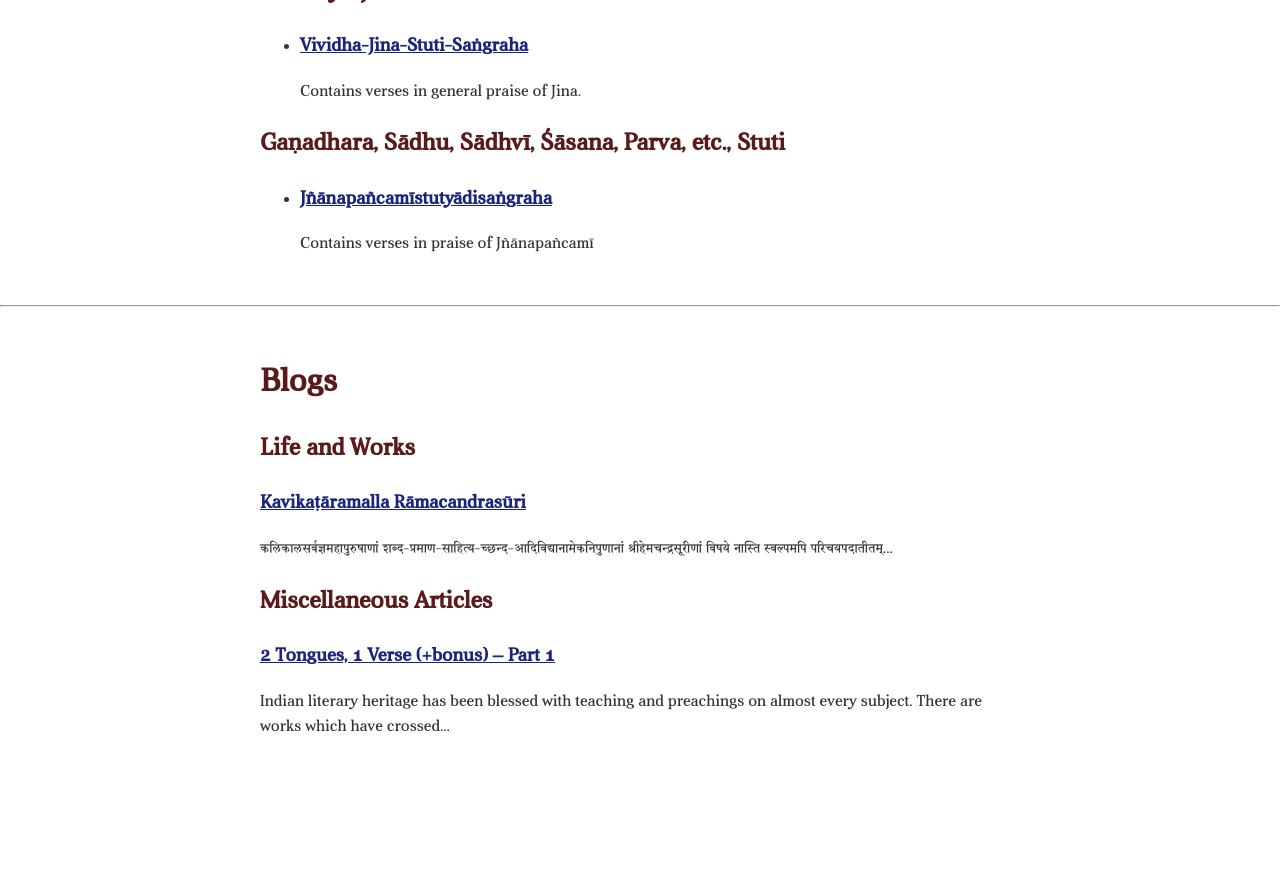
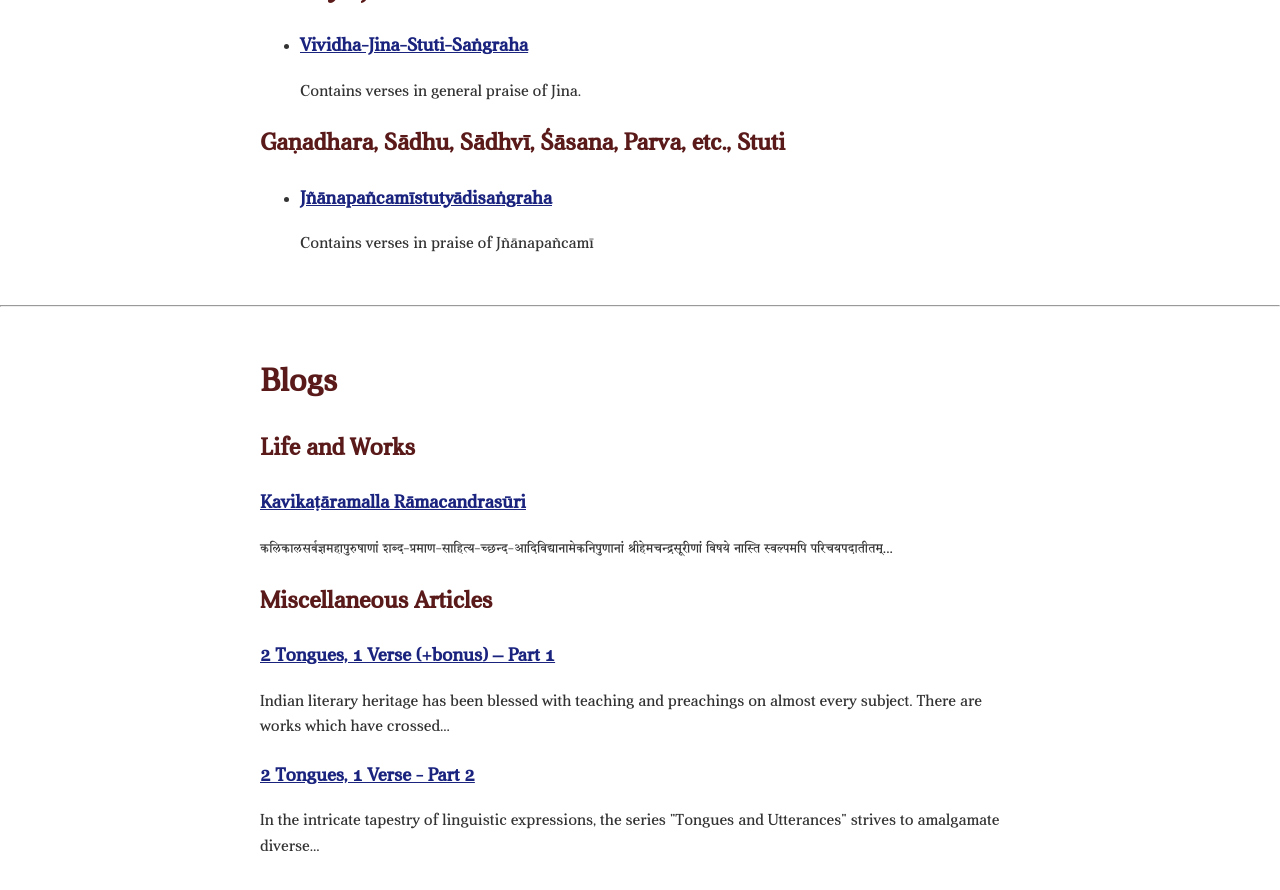
Before and after one commit to svyoma/svyoma.github.io, a Jekyll site: the page blogs.html, which Jekyll copies as it is, in a window 1280 px wide and 900 px high, scrolled down 715 px. Shown: the top 890 px of the window. Built offline with Jekyll 4.4.1, drawn with Linux system fonts in a browser that asks for light colours; before the commit the page ends 1495 px from its top, so only the background shows below that.

Commit message:
Update blogs.html

```diff
--- a/blogs.html
+++ b/blogs.html
@@ -180,6 +180,10 @@
         <h3 class="blog-title" onclick="openBlog('blogs/satesu_jayate_surah')">2 Tongues, 1 Verse (+bonus) – Part 1</h3>
         <p class="blog-excerpt">Indian literary heritage has been blessed with teaching and preachings on almost every subject. There are works which have crossed...</p>
     </li>
+    <li class="blog-item">
+        <h3 class="blog-title" onclick="openBlog('blogs/na_hi_vandhya')">2 Tongues, 1 Verse - Part 2</h3>
+        <p class="blog-excerpt">In the intricate tapestry of linguistic expressions, the series "Tongues and Utterances" strives to amalgamate diverse...</p>
+    </li>
 </ul>
 </div>
 <script>
```
